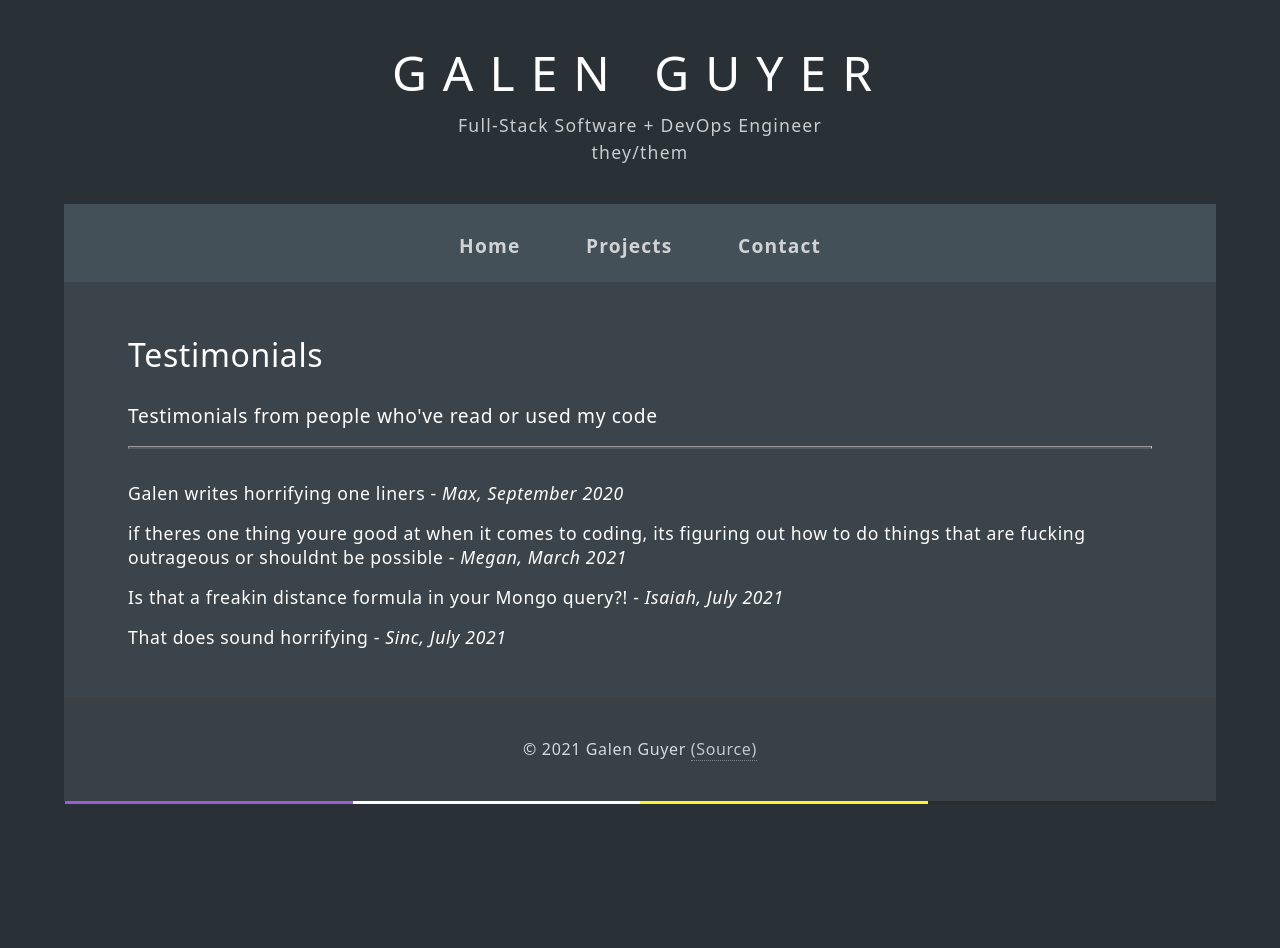
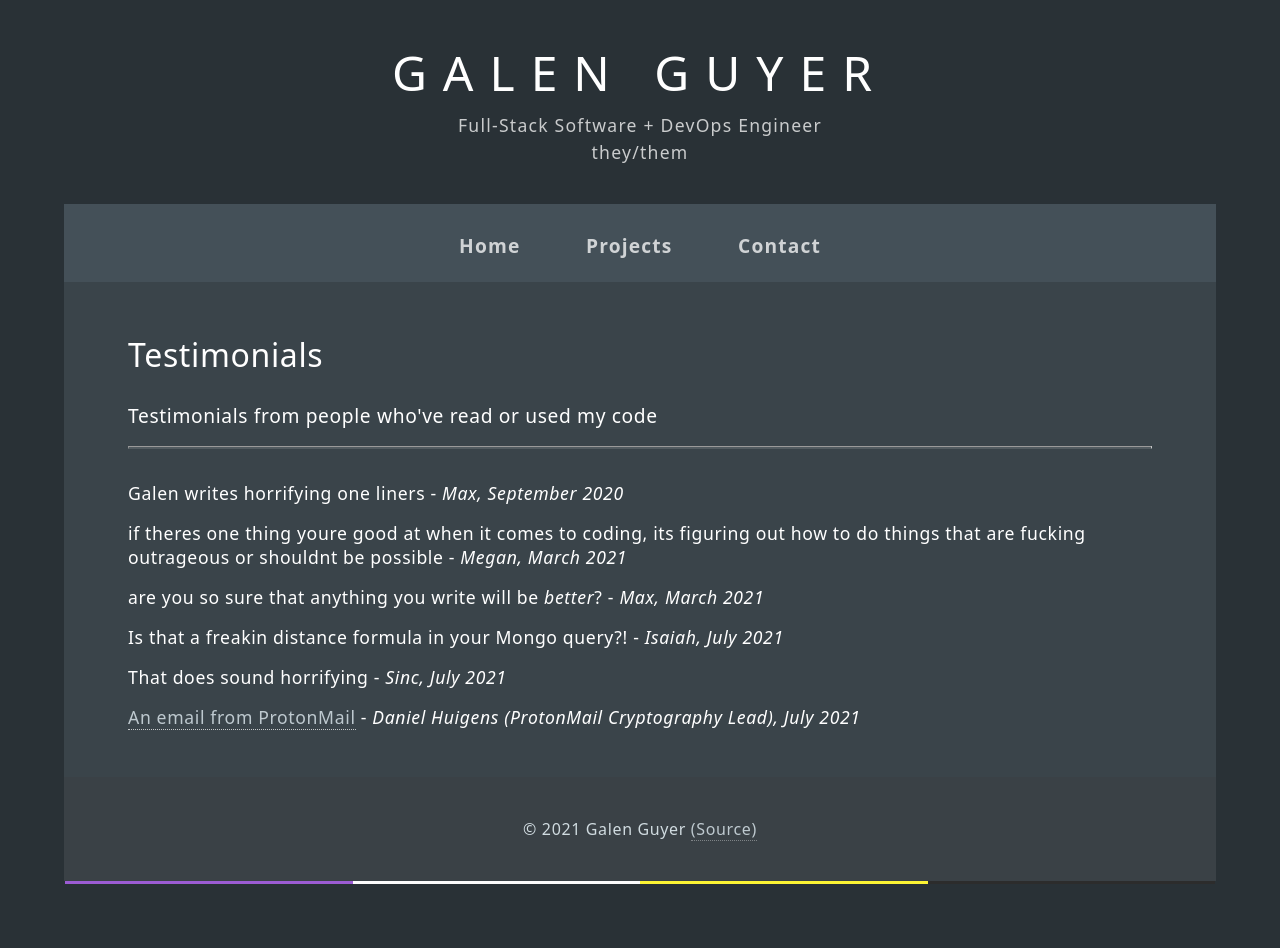
Before and after one commit to galenguyer/galenguyer.github.io, a Jekyll site: the page built from testimonials/index.html, in a window 1280 px wide. Built offline with Jekyll 4.4.1, drawn with Linux system fonts in a browser that asks for light colours; before the commit the page ends 900 px from its top, so only the background shows below that.

Commit message:
add protonmail testimonial

```diff
--- a/testimonials.html
+++ b/testimonials/index.html
@@ -3,7 +3,7 @@ layout: default
 title: "Testimonials"
 description: "Testimonials from people who've read or used my code"
 id: testimonials
-permalink: /testimonials
+permalink: /testimonials/
 styles: ["main"]
 ---
 
@@ -13,5 +13,7 @@ styles: ["main"]
 
 <p>Galen writes horrifying one liners - <i>Max, September 2020</i></p>
 <p>if theres one thing youre good at when it comes to coding, its figuring out how to do things that are fucking outrageous or shouldnt be possible - <i>Megan, March 2021</i></p>
+<p>are you so sure that anything you write will be <i>better</i>? - <i>Max, March 2021</i></p>
 <p>Is that a freakin distance formula in your Mongo query?! - <i>Isaiah, July 2021</i></p>
 <p>That does sound horrifying - <i>Sinc, July 2021</i></p>
+<p><a href="./protonmail-email">An email from ProtonMail</a> - <i>Daniel Huigens (ProtonMail Cryptography Lead), July 2021</i></p>
```
Also changed, not shown: testimonials/protonmail-email.html (added, +19 -0 lines).
